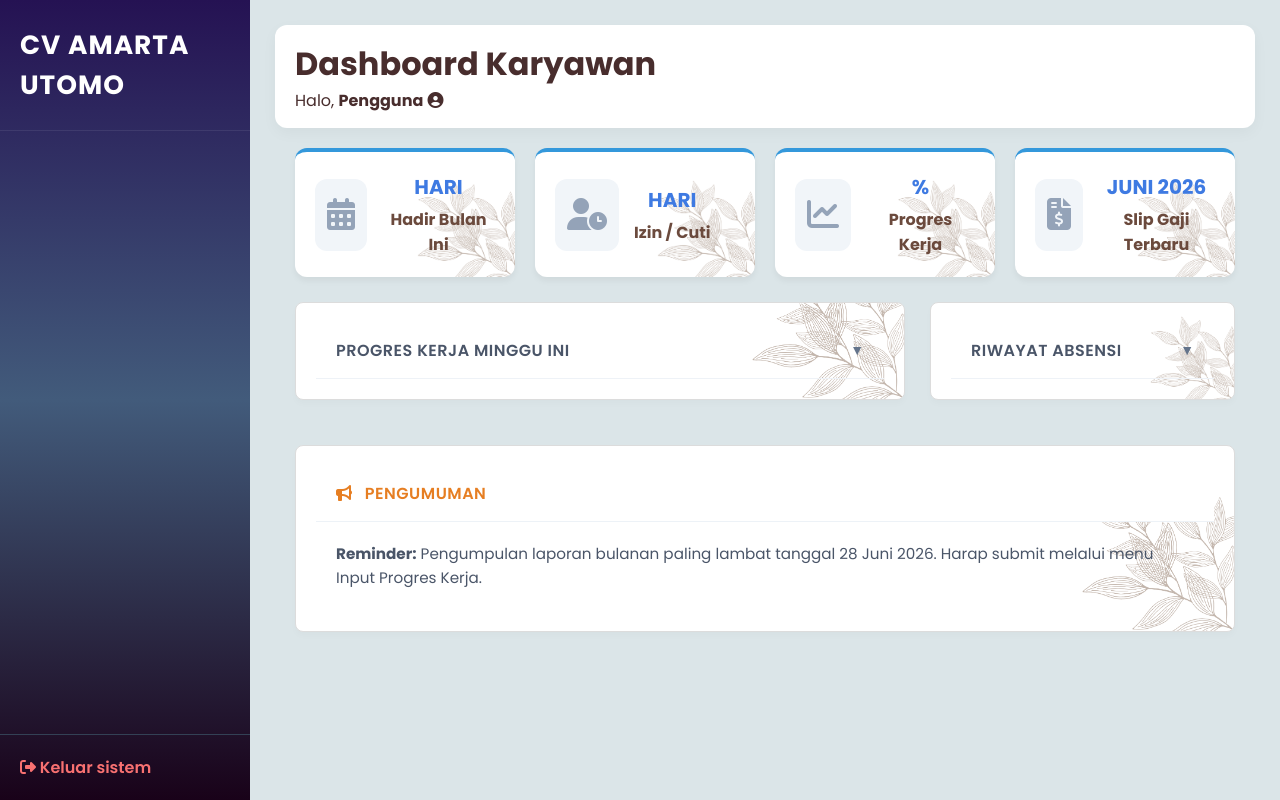
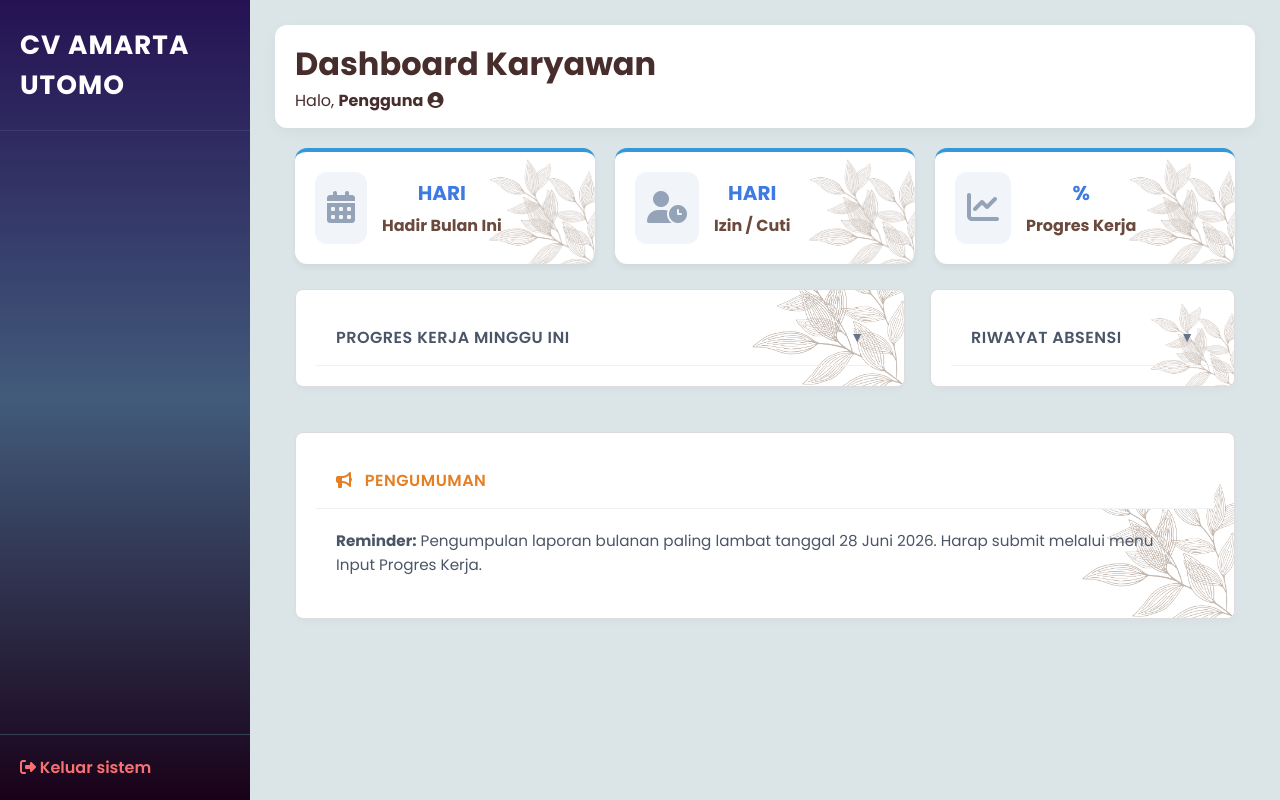
Before and after one commit to cintanussy102-del/PA-AmartaUtomo, a Flask app: template TA_CV_AMARTA_UTOMO/views/templates/karyawan/dashboard.html in a window 1280 px wide. Run offline with Flask 3, Linux system fonts and the light colour scheme; the template is opened without the code that fills it, so the values that code supplies are empty.

Commit message:
bagian dashboard ada yang dihapus

```diff
--- a/TA_CV_AMARTA_UTOMO/views/templates/karyawan/dashboard.html
+++ b/TA_CV_AMARTA_UTOMO/views/templates/karyawan/dashboard.html
@@ -29,13 +29,6 @@
         </div>
     </div>
 
-    <div class="metric-card card-purple">
-        <div class="card-icon"><i class="fas fa-file-invoice-dollar"></i></div>
-        <div class="card-info">
-            <h3 class="card-value">JUNI 2026</h3>
-            <span class="card-label">Slip Gaji Terbaru</span>
-        </div>
-    </div>
 </div>
 
 <div class="dashboard-grid-two">
```
